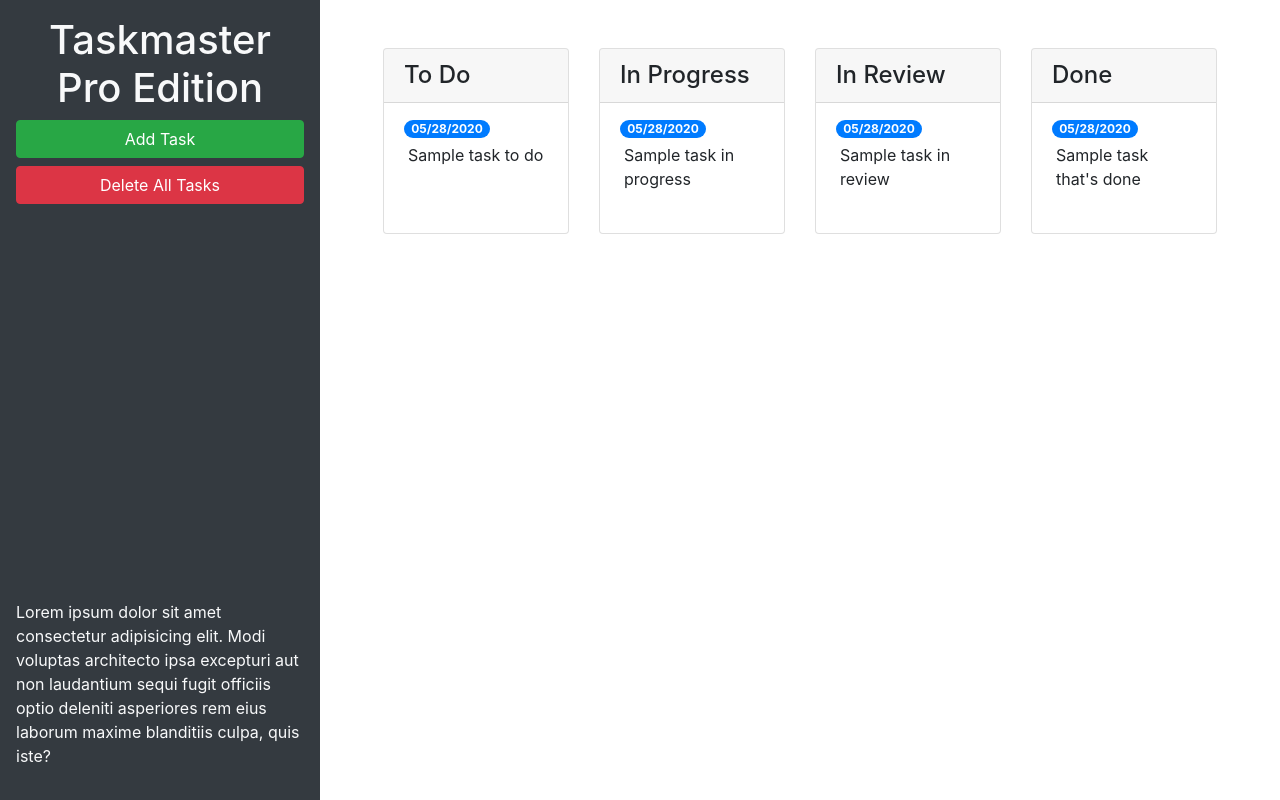
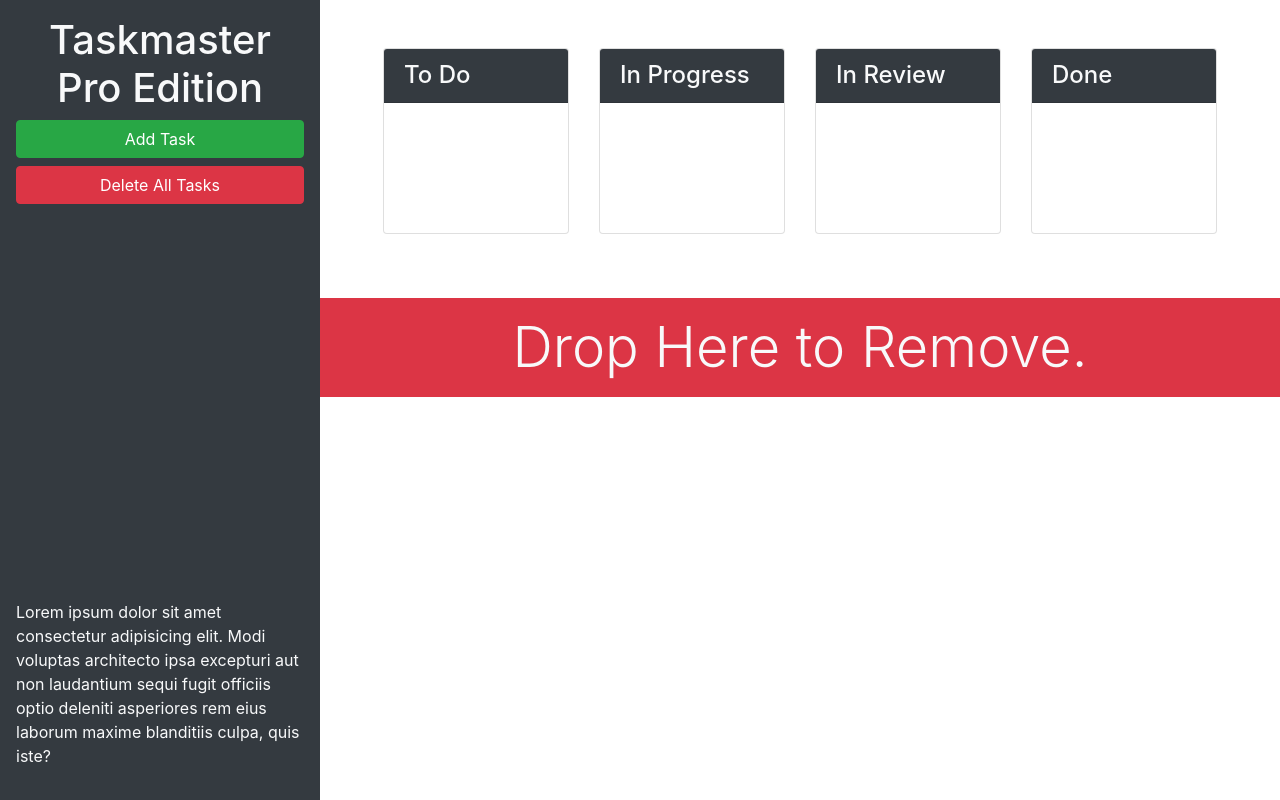
Before and after one commit to Aphillip22/taskmaster-pro, a plain HTML site: page index.html in a window 1280 px wide. Drawn offline with nearby package versions, Linux system fonts and the light colour scheme.

Commit message:
update task cards and trash div

```diff
--- a/index.html
+++ b/index.html
@@ -13,28 +13,28 @@
 <body>
 
   <div class="row min-vh-100 no-gutters">
-    <header class="col-12 col-lg-3 bg-dark text-light d-flex flex-column p-4 p-lg-3">
+    <header class="col-12 col-lg-3 bg-dark text-light sticky-top d-flex flex-column p-4 p-lg-3">
       <h1 class="text-center">Taskmaster Pro Edition</h1>
       <button id="create-task" class="btn btn-block btn-success" data-toggle="modal" data-target="#task-form-modal">Add
         Task</button>
       <button id="remove-tasks" class="btn btn-block btn-danger">Delete All Tasks</button>
-      <p class="mt-auto">Lorem ipsum dolor sit amet consectetur adipisicing elit. Modi voluptas architecto ipsa
+      <p class="mt-auto d-none d-lg-block">Lorem ipsum dolor sit amet consectetur adipisicing elit. Modi voluptas architecto ipsa
         excepturi aut non
         laudantium sequi fugit officiis optio deleniti asperiores rem eius laborum maxime blanditiis culpa, quis iste?
       </p>
     </header>
-    <main class="col-12 col-lg-9">
+    <main class="col-12 col-lg-9 d-flex flex-column">
       <div class="m-5 row justify-content-around">
         <!-- todo start -->
         <div class="col-12 col-md-6 col-xl-3 mb-3">
           <div class="card">
-            <h4 class="card-header">
+            <h4 class="card-header bg-dark text-light">
               To Do
             </h4>
             <ul id="list-toDo" class="list-group list-group-flush">
               <li class="list-group-item">
-                <span class="badge badge-primary badge-pill">05/28/2020</span>
-                <p class="m-1">Sample task to do</p>
+                <span class="badge badge-primary badge-pill"></span>
+                <p class="m-1"></p>
               </li>
             </ul>
           </div>
@@ -43,13 +43,13 @@
         <!-- in progress start -->
         <div class="col-12 col-md-6 col-xl-3 mb-3">
           <div class="card">
-            <h4 class="card-header">
+            <h4 class="card-header bg-dark text-light">
               In Progress
             </h4>
             <ul id="list-inProgress" class="list-group list-group-flush">
               <li class="list-group-item">
-                <span class="badge badge-primary badge-pill">05/28/2020</span>
-                <p class="m-1">Sample task in progress</p>
+                <span class="badge badge-primary badge-pill"></span>
+                <p class="m-1"></p>
               </li>
             </ul>
           </div>
@@ -58,13 +58,13 @@
         <!-- in review start -->
         <div class="col-12 col-md-6 col-xl-3 mb-3">
           <div class="card">
-            <h4 class="card-header">
+            <h4 class="card-header bg-dark text-light">
               In Review
             </h4>
             <ul id="list-inReview" class="list-group list-group-flush">
               <li class="list-group-item">
-                <span class="badge badge-primary badge-pill">05/28/2020</span>
-                <p class="m-1">Sample task in review</p>
+                <span class="badge badge-primary badge-pill"></span>
+                <p class="m-1"></p>
               </li>
             </ul>
           </div>
@@ -73,18 +73,23 @@
         <!-- done start -->
         <div class="col-12 col-md-6 col-xl-3 mb-3">
           <div class="card">
-            <h4 class="card-header">
+            <h4 class="card-header bg-dark text-light">
               Done
             </h4>
             <ul id="list-done" class="list-group list-group-flush">
               <li class="list-group-item">
-                <span class="badge badge-primary badge-pill">05/28/2020</span>
-                <p class="m-1">Sample task that's done</p>
+                <span class="badge badge-primary badge-pill"></span>
+                <p class="m-1"></p>
               </li>
             </ul>
           </div>
         </div>
         <!-- done end -->
+      </div>
+      <div id="trash">
+        <div class="w-100 bg-danger p-3 text-center text-light display-4 mt-auto">
+          Drop Here to Remove.
+        </div>
       </div>
     </main>
   </div>
```
